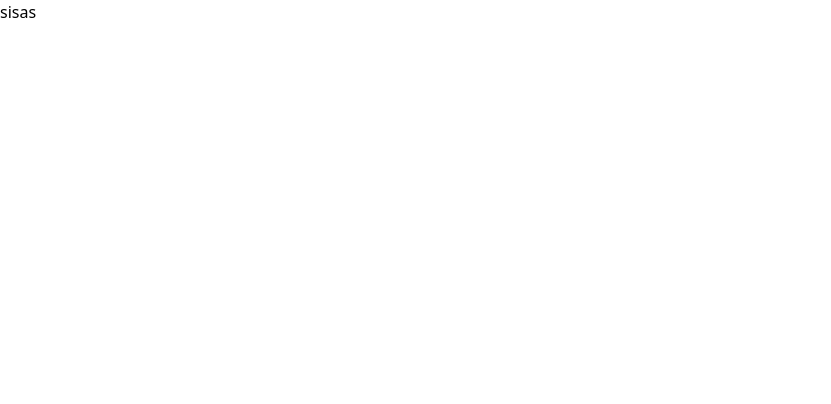
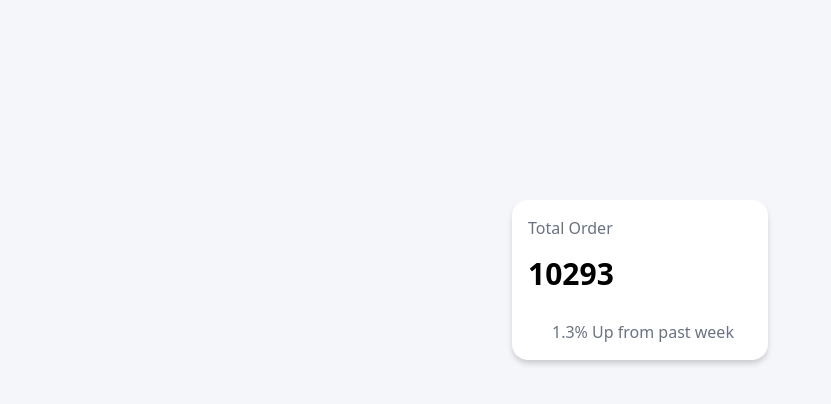
Before and after one commit to IntegrativeProject/SalesScope-Frontend, a Next.js app: page / in a window 1280 px wide. Shown: the top 404 px of the page, without its empty margins (0-831 px from the left). Built offline with nearby package versions, Linux system fonts and the light colour scheme.

Commit message:
card component created

```diff
--- /dev/null
+++ b/src/app/(dashboard)/page.tsx
@@ -0,0 +1,10 @@
+import Card from '@/components/ui/Card'
+import React from 'react'
+
+export default function page() {
+  return (
+    <div className='flex justify-center items-center mt-50 bg-[#F5F6FA]'>
+      <Card/>
+    </div>
+  )
+}
--- a/src/app/layout.tsx
+++ b/src/app/layout.tsx
@@ -25,7 +25,7 @@ export default function RootLayout({
   return (
     <html lang="en">
       <body
-        className={`${geistSans.variable} ${geistMono.variable} antialiased`}
+        className={`${geistSans.variable} ${geistMono.variable} antialiased bg-[#F5F6FA]`}
       >
         {children}
       </body>
--- a/src/app/page.tsx
+++ /dev/null
@@ -1,9 +0,0 @@
-import React from "react"
-
-export default function Home(){
-  return(
-    <main>
-      <p>sisas</p>
-    </main>
-  )
-}
--- /dev/null
+++ b/src/components/ui/Card.tsx
@@ -0,0 +1,11 @@
+import React from 'react'
+
+export default function Card() {
+  return (
+    <div className='bg-white w-64 h-40 rounded-2xl shadow-[0_4px_6px_-1px_rgba(0,0,0,0.2)]  ' >
+        <h1 className='text-gray-500 p-4 '>Total Order</h1>
+        <h1 className='font-bold ml-4 text-3xl'>10293</h1>
+        <h3 className=' text-gray-500 p-4 mt-3 ml-6' >1.3% Up from past week</h3>
+    </div>
+  )
+}
```
Also changed, not shown: src/app/dashboard/page.tsx (deleted).
